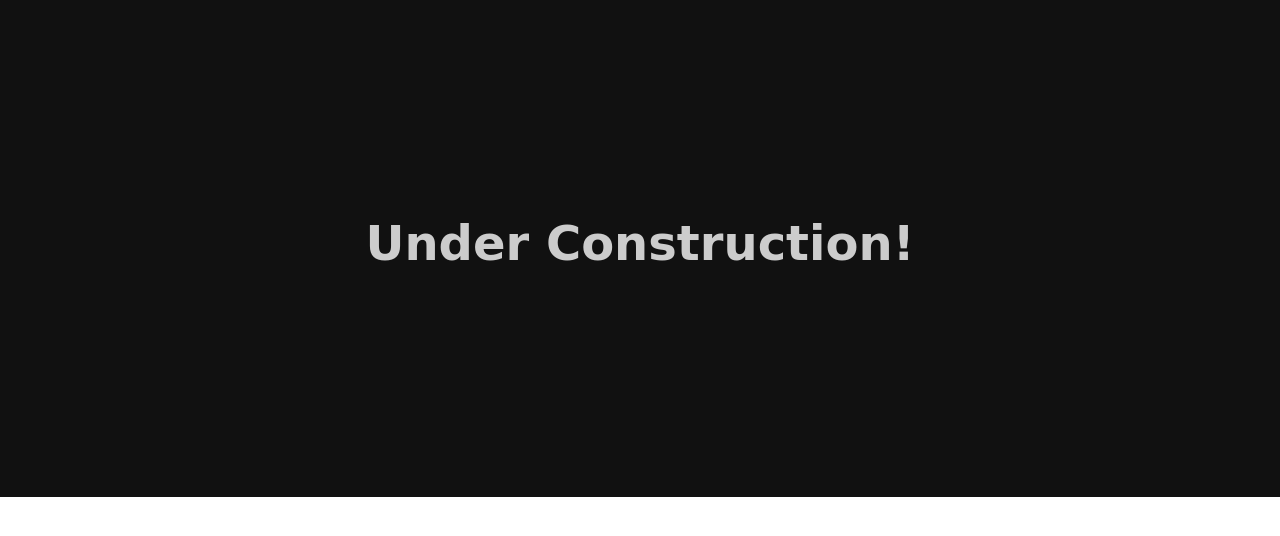
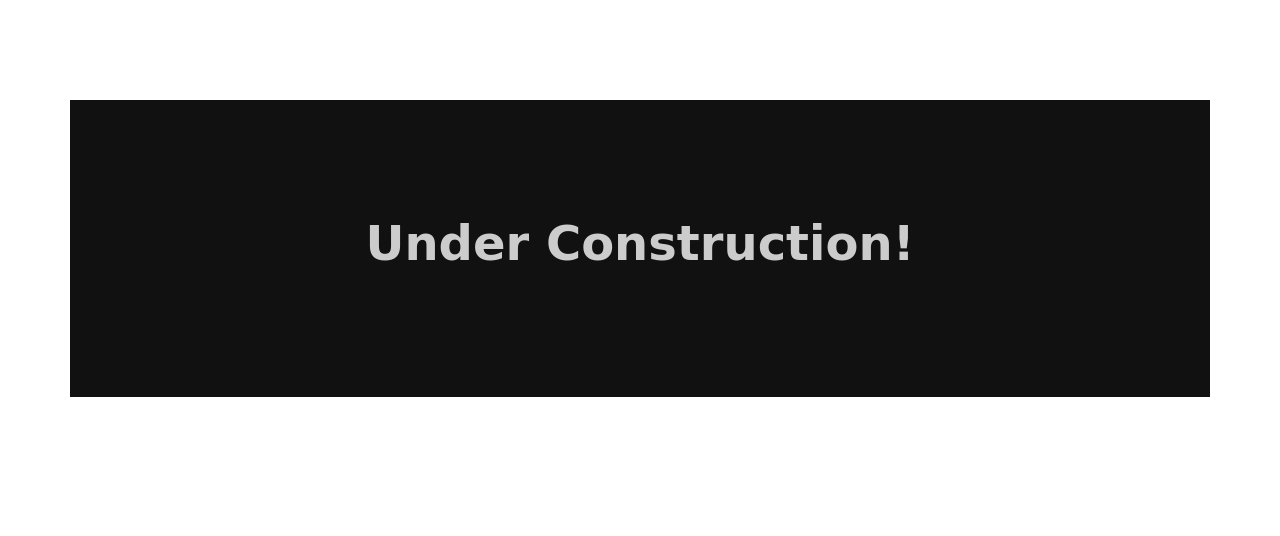
Before and after one commit to SkyIsTheLimit/skyisthelimit.github.com, a plain HTML site: page index.html in a window 1280 px wide. Drawn offline with Linux system fonts and the light colour scheme; a web font is replaced by a local one.

Commit message:
Style change!

```diff
--- a/bootstrap/css/master.css
+++ b/bootstrap/css/master.css
@@ -1,8 +1,3 @@
-#main-container {
-	background: #111;
-	color: #CCC;
-}
-
 .message {
 	margin: 100px 50px;
 	font-weight: bold;
@@ -10,4 +5,6 @@
 	padding: 100pt;
 	text-align: center;
 	font-family: 'Freckle Face', cursive;
+	background: #111;
+	color: #CCC;
 }
```
